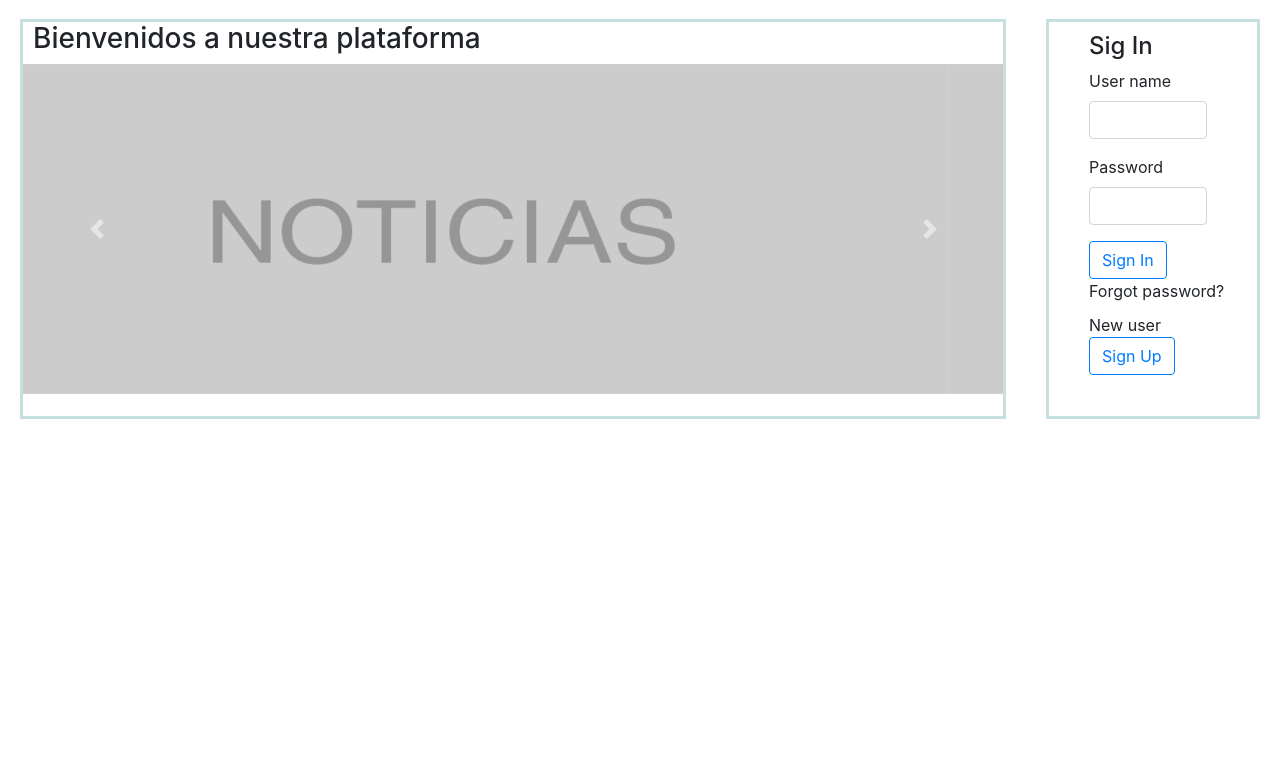
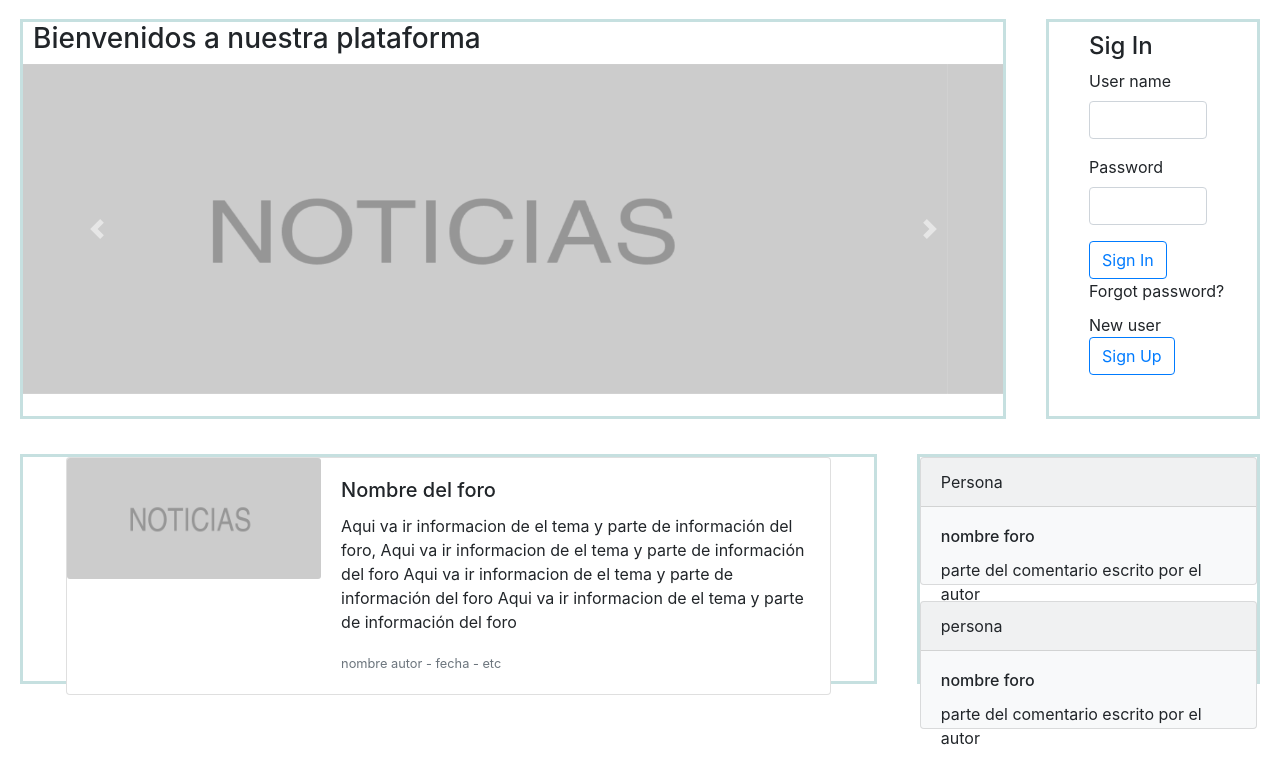
Before and after one commit to danny13hm/disenosUEX, a plain HTML site: page index.html in a window 1280 px wide. Shown: the part 62-844 px from the top of the page. After the commit the page ends 812 px from the top, so only its background shows below. Drawn offline with nearby package versions, Linux system fonts and the light colour scheme.

Commit message:
Remodelando footer

```diff
--- a/css/custom.css
+++ b/css/custom.css
@@ -1,6 +1,6 @@
 body{
-    height: 100vw;
-    width: 100vh;
+    height: 100vh;
+    width: 100vw;
     background-color: rgb(255, 255, 255);
 
 }
@@ -33,7 +33,8 @@ main {
     border-top-width: 3px;
     border-right-width: 3px;
     border-bottom-width: 3px;
-    border-color:rgb(198, 224, 224) ;
+    border-color:rgb(198, 224, 224);
+
 }
 
 .d-block, .carousel-item,.carousel-inner,.carousel{
@@ -54,8 +55,7 @@ main {
     border-top-width: 3px;
     border-right-width: 3px;
     border-bottom-width: 3px;
-    border-color:rgb(198, 224, 224) ;
-
+    border-color:rgb(198, 224, 224);
 }
 
 #centrar{
@@ -77,3 +77,46 @@ main {
     margin-top: 10px;
 
 }
+
+footer{
+    background-color: rgb(255, 255, 255);
+    height:250px;
+    width:100vw;
+    display: flex;
+    justify-content:
+    center;
+    align-items: center;
+}
+
+.foro-comentado{
+    background-color:#ffffff;
+    height:230px;
+    width:1000px;
+    float:left;
+    margin-left: 20px;
+    margin-right: 20px;
+
+    border-style: solid;
+    border-left-width: 3px;
+    border-top-width: 3px;
+    border-right-width: 3px;
+    border-bottom-width: 3px;
+    border-color:rgb(198, 224, 224);
+
+}
+.comentarios{
+    background-color:#ffffff;
+    height:230px;
+    width:400px;
+    float: right;
+    margin-left: 20px;
+    margin-right: 20px;
+
+    border-style: solid;
+    border-left-width: 3px;
+    border-top-width: 3px;
+    border-right-width: 3px;
+    border-bottom-width: 3px;
+    border-color:rgb(198, 224, 224);
+
+}
--- a/index.html
+++ b/index.html
@@ -81,6 +81,46 @@
     </main>
 
     <footer>
+      <!--foro-->
+      <div class="foro-comentado">
+
+        <div id="centrar">
+        <div class="card mb-3" style="max-width: 90%;">
+          <div class="row no-gutters">
+            <div class="col-md-4">
+              <img src="img/noticias.png" class="card-img" alt="...">
+            </div>
+            <div class="col-md-8">
+              <div class="card-body">
+                <h5 class="card-title">Nombre del foro</h5>
+                <p class="card-text">Aqui va ir informacion de el tema y parte de información del foro, Aqui va ir informacion de el tema y parte de información del foro Aqui va ir informacion de el tema y parte de información del foro Aqui va ir informacion de el tema y parte de información del foro</p>
+                <p class="card-text"><small class="text-muted">nombre autor - fecha - etc </small></p>
+              </div>
+            </div>
+          </div>
+        </div>
+        </div>
+
+      </div>
+
+      <!--comentarios-->
+      <div class="comentarios">
+        <div class="card bg-light mb-3" style="max-width: 25rem; height: 8rem;">
+          <div class="card-header">Persona</div>
+          <div class="card-body">
+            <h6 class="card-title">nombre foro</h6>
+            <p class="card-text">parte del comentario escrito por el autor</p>
+          </div>
+        </div>
+        <div class="card bg-light mb-3" style="max-width: 25rem; height: 8rem;">
+          <div class="card-header">persona</div>
+          <div class="card-body">
+            <h6 class="card-title">nombre foro</h6>
+            <p class="card-text">parte del comentario escrito por el autor</p>
+          </div>
+        </div>
+
+      </div>
 
     </footer>
 
```
